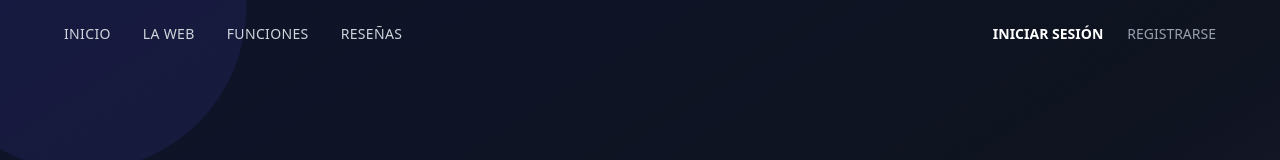
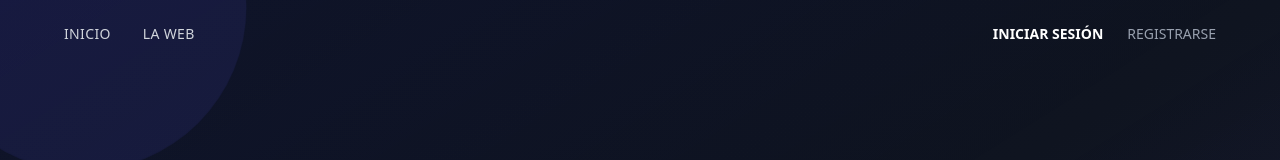
Before and after one commit to DiegoCuriqueo/INFRACHECK_WEB_T.INTEGRACION2, a React (Vite) app in the folder infracheck/: page /auth in a window 1280 px wide. Shown: the top 160 px of the page. Built offline with nearby package versions, Linux system fonts and the light colour scheme; no server answers.

Commit message:
Eliminación en AUTH de botones (Funciones y reseñas))

```diff
--- a/infracheck/src/pages/auth/AuthPage.jsx
+++ b/infracheck/src/pages/auth/AuthPage.jsx
@@ -284,12 +284,6 @@ export default function AuthLanding() {
                 <button onClick={() => onNavClick("laweb")} className="hover:text-white text-gray-300 transition-colors relative group">
                   LA WEB
                 </button>
-                <button onClick={() => onNavClick("funciones")} className="hover:text-white text-gray-300 transition-colors relative group">
-                  FUNCIONES
-                </button>
-                <button onClick={() => onNavClick("resenas")} className="hover:text-white text-gray-300 transition-colors relative group">
-                  RESEÑAS
-                </button>
               </nav>
 
               <div className="flex items-center gap-6 ml-auto">
```
